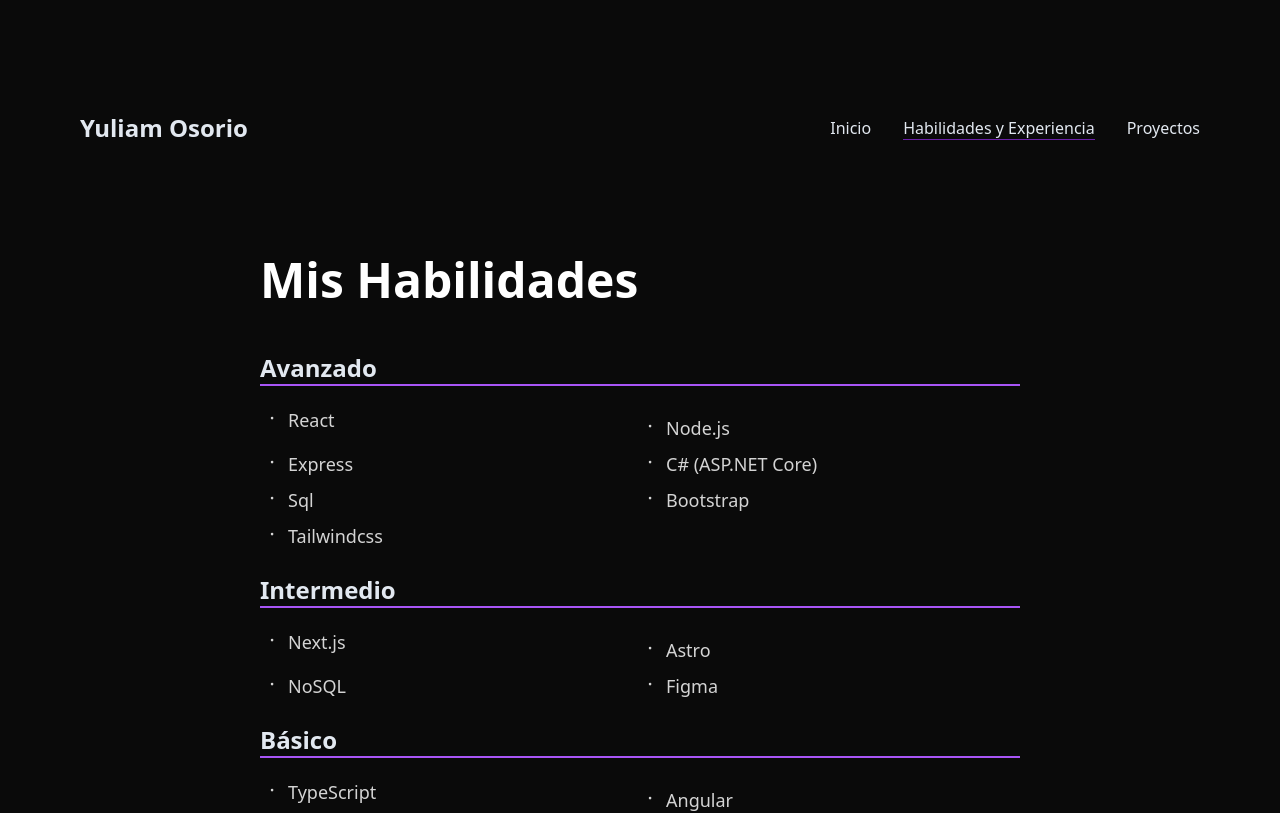
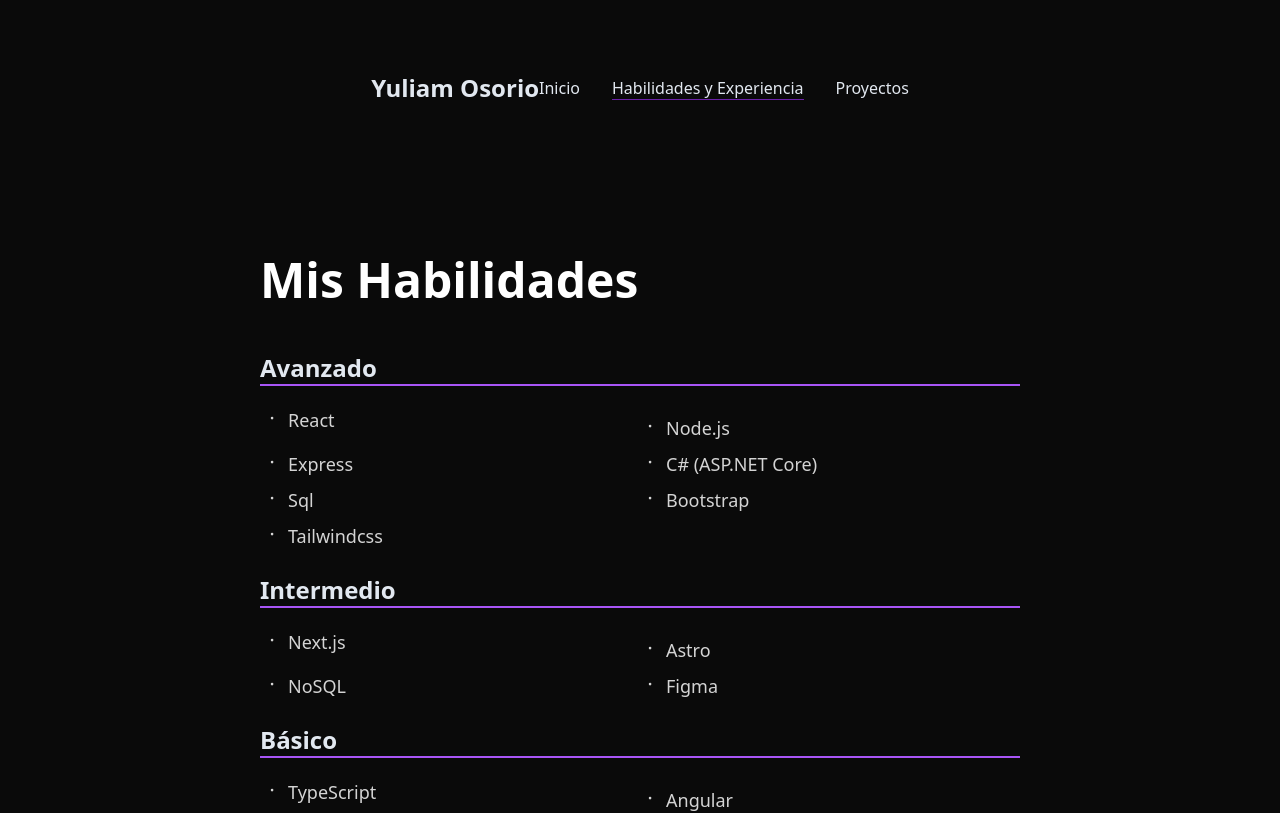
Before and after one commit to Osorio3408/Portafolio, a React (Vite) app: page /Skills in a window 1280 px wide. Shown: the top 813 px of the page. Built offline with nearby package versions, Linux system fonts and the light colour scheme.

Commit message:
se le hizo un ajuste de tamaño al header

```diff
--- a/src/pages/home/Home.jsx
+++ b/src/pages/home/Home.jsx
@@ -11,7 +11,7 @@ export const Home = () => {
   };
   return (
     <section className="min-h-screen bg-neutral-950 text-slate-200 flex flex-col items-center">
-      <header className="w-full h-44 max-w-4xl md:max-w-4xl xl:bg-transparent xl:max-w-6xl flex-col gap-y-4 pt-20 md:mt-0 md:flex-row flex items-center justify-between fixed top-0 bg-neutral-950 z-50 ">
+      <header className="w-full h-44 max-w-4xl md:max-w-4xl xl:bg-transparent xl:max-w-6xl flex-col gap-y-4  md:mt-0 md:flex-row flex items-center justify-center fixed top-0 bg-neutral-950 z-50 ">
         <h1 className="text-2xl font-semibold ml-4">Yuliam Osorio</h1>
         <ul className="flex gap-8 mr-4">
           <li>
--- a/src/pages/skills/Skills.jsx
+++ b/src/pages/skills/Skills.jsx
@@ -29,7 +29,7 @@ export const Skills = () => {
 
   return (
     <section className="min-h-screen bg-neutral-950 text-slate-200 flex flex-col items-center">
-      <header className="w-full h-44 max-w-4xl md:max-w-4xl xl:bg-transparent xl:max-w-6xl flex-col gap-y-4 pt-20 md:mt-0 md:flex-row flex items-center justify-between fixed top-0 bg-neutral-950 z-50 ">
+      <header className="w-full h-44 max-w-4xl md:max-w-4xl xl:bg-transparent xl:max-w-6xl flex-col gap-y-4  md:mt-0 md:flex-row flex items-center justify-center fixed top-0 bg-neutral-950 z-50 ">
         <h1 className="text-2xl font-semibold ml-4">Yuliam Osorio</h1>
         <ul className="flex gap-8 mr-4">
           <li>
```
